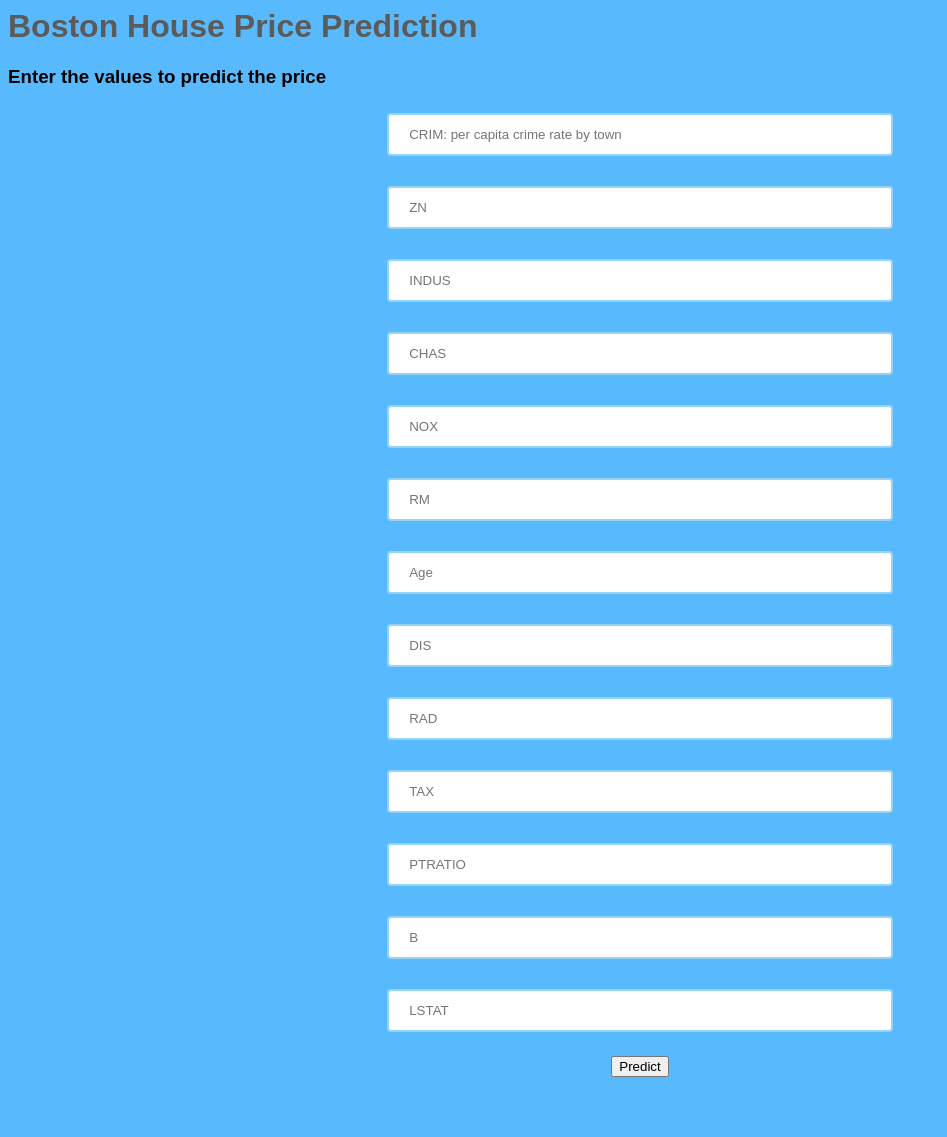
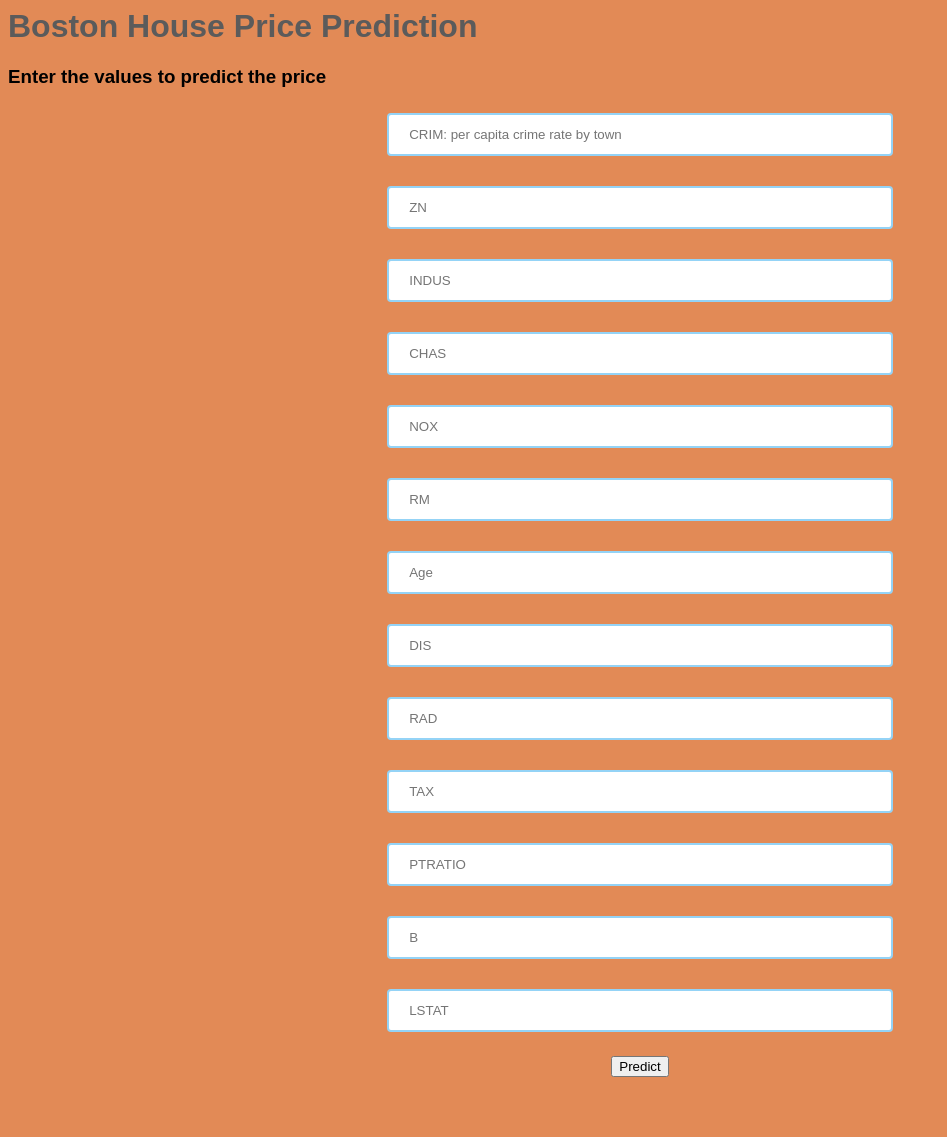
Before and after one commit to jojisamuel/Boston-House-Price-Prediction, a Flask app: page / in a window 1280 px wide. Shown: the whole page, without its empty margins (0-947 px from the left). Run offline with Flask 2, Linux system fonts and the light colour scheme; parts of the project's set-up code (start-up, migrations or seed data) failed here and were passed over.

Commit message:
html updated

```diff
--- a/templates/home.html
+++ b/templates/home.html
@@ -4,7 +4,7 @@
   <title>Boston Housing Prediction</title>
 <style>
   body {
-    background-color: #58bafc;
+    background-color: #e28a56;
     font-family: Arial, sans-serif;
   }
   .container {
```
